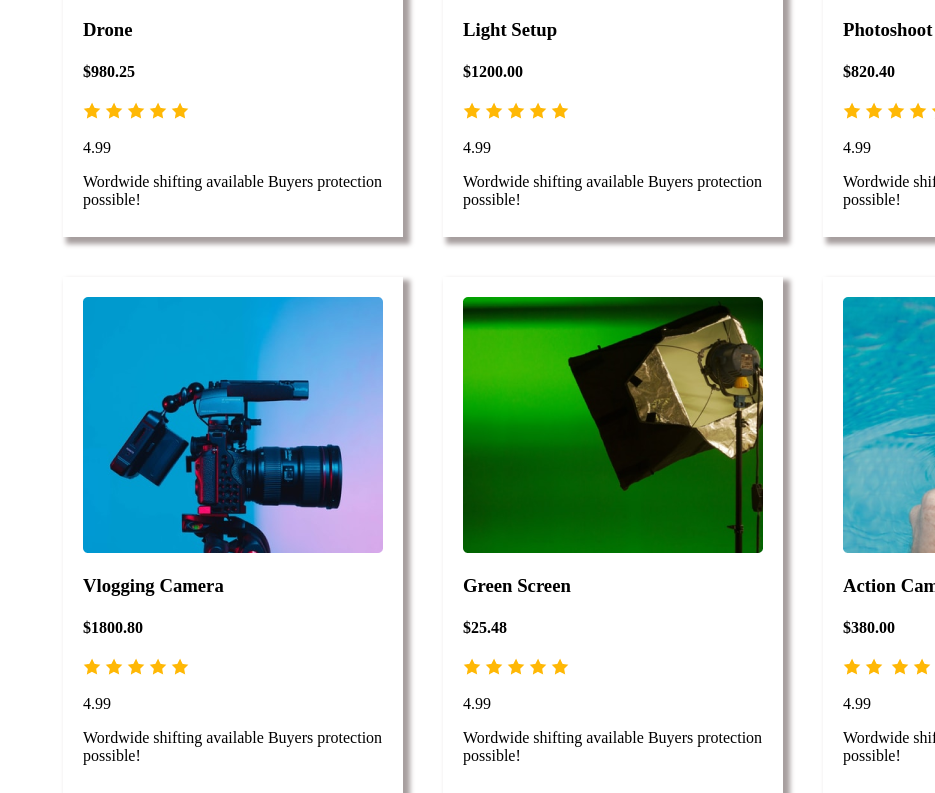
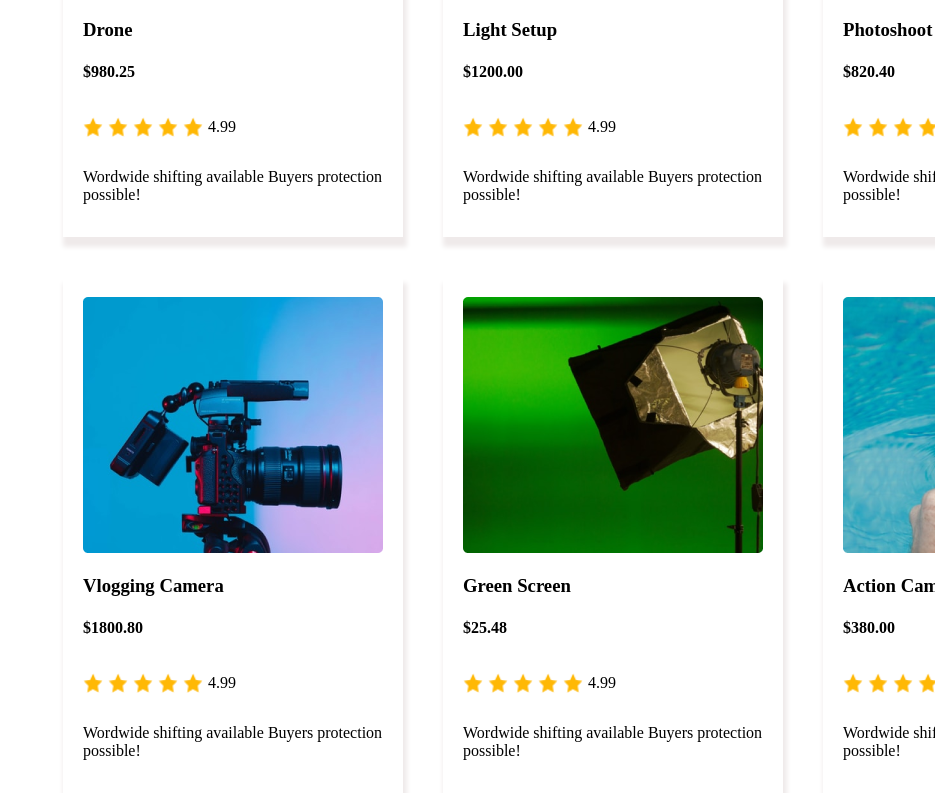
Before and after one commit to Shihab5500/New-folder, a plain HTML site: page index.html in a window 1280 px wide. Shown: the part 2367-3160 px from the top of the page, without its empty margins (345-1280 px from the left). Drawn offline with Linux system fonts and the light colour scheme.

Commit message:
other change

```diff
--- a/index.html
+++ b/index.html
@@ -125,11 +125,11 @@
                 <h3 class="p-h3">Photoshoot set</h3>
                 <h4 class="p-price">$820.40</h4>
                 <div class="icon">
-                                <img src="/navbar-icon/icon-star.png" alt="">
-                                <img src="/navbar-icon/icon-star.png" alt="">
-                                <img src="/navbar-icon/icon-star.png" alt="">
-                                <img src="/navbar-icon/icon-star.png" alt="">
-                                <img src="/navbar-icon/icon-star.png" alt="">
+                    <img src="navbar-icon/icon-star.png" alt="">
+                    <img src="navbar-icon/icon-star.png" alt="">
+                    <img src="navbar-icon/icon-star.png" alt="">
+                    <img src="navbar-icon/icon-star.png" alt="">
+                    <img src="navbar-icon/icon-star.png" alt="">
                     <p class="rating">4.99</p>
                 </div>
                 <p class="p-description">Wordwide shifting available Buyers protection possible!</p>
@@ -169,13 +169,12 @@
                 <div class="icon">
                     <img src="navbar-icon/icon-star.png" alt="">
                     <img src="navbar-icon/icon-star.png" alt="">
-                                            <img src=navbar-icon/icon-star.png" alt="">
+                    <img src="navbar-icon/icon-star.png" alt="">
                     <img src="navbar-icon/icon-star.png" alt="">
                     <img src="navbar-icon/icon-star.png" alt="">
                     <p class="rating">4.99</p>
                 </div>
-                                        <p class="p-description">Wordwide shifting available Buyers protection possible!
-                                        </p>
+                <p class="p-description">Wordwide shifting available Buyers protection possible!</p>
             </div>
         </div>
     </main>
--- a/style.css
+++ b/style.css
@@ -118,10 +118,25 @@ main{
 }
 
 .p-card{
-    box-shadow: 5px 5px 5px 2px rgb(167, 159, 159);
+    box-shadow: 2px 8px 5px 2px rgb(239, 234, 234);
     height: 476px;
     padding: 20px;
+}
 
+.icon{
+    display: flex;
+    align-items: center;
+    gap: 5px;
+}
+
+.icon img{
+    width: 20px;
+    height: 20px;
+}
+
+.p-card:hover{
+    background-color: #E02C6D;
+    color: white;
 }
 
 
```
Lines whose indentation alone changed are shown as unchanged.
